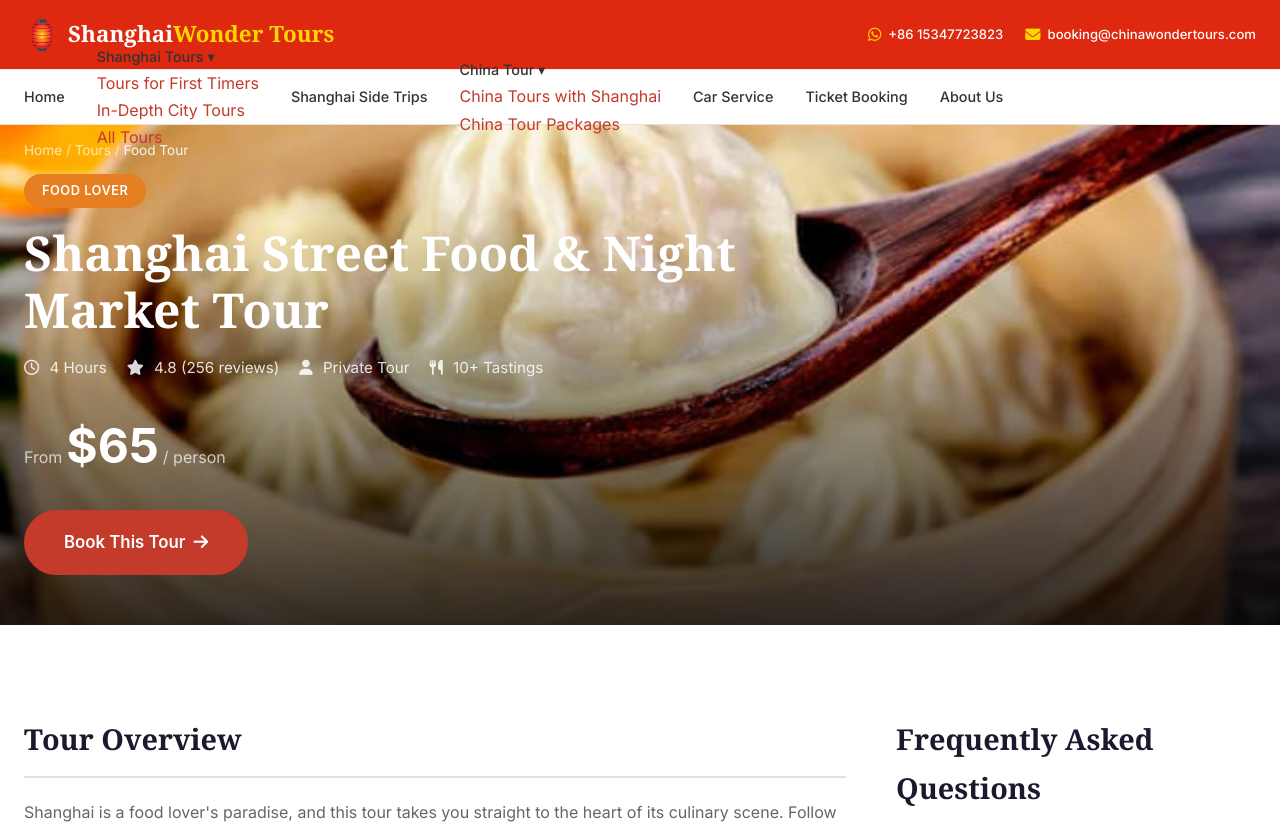
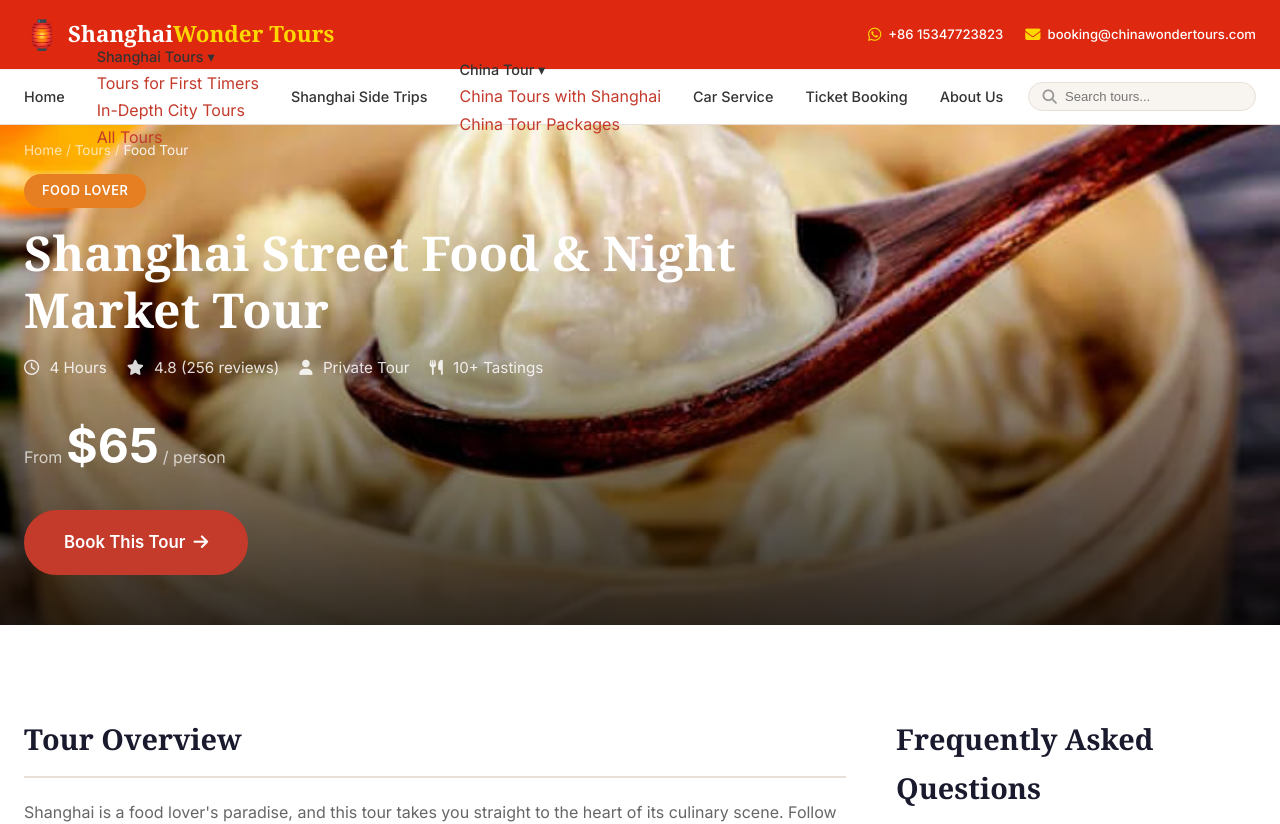
Before and after one commit to elitetravel0309/shanghai-tours-website, a plain HTML site: page tours/food-tour.html in a window 1280 px wide. Shown: the top 824 px of the page. Drawn offline with Linux system fonts and the light colour scheme.

Commit message:
Add search box back, update sitemap, increase header width

```diff
--- a/tours/food-tour.html
+++ b/tours/food-tour.html
@@ -197,6 +197,10 @@
                     </ul>
                 </nav>
                 <div class="hrn-actions">
+                    <div class="nav-search" role="search">
+                        <i class="fas fa-search"></i>
+                        <input type="search" placeholder="Search tours..." aria-label="Search" readonly>
+                    </div>
                     <button class="hamburger" id="hamburger" aria-label="Menu">
                         <span></span><span></span><span></span>
                     </button>
```
